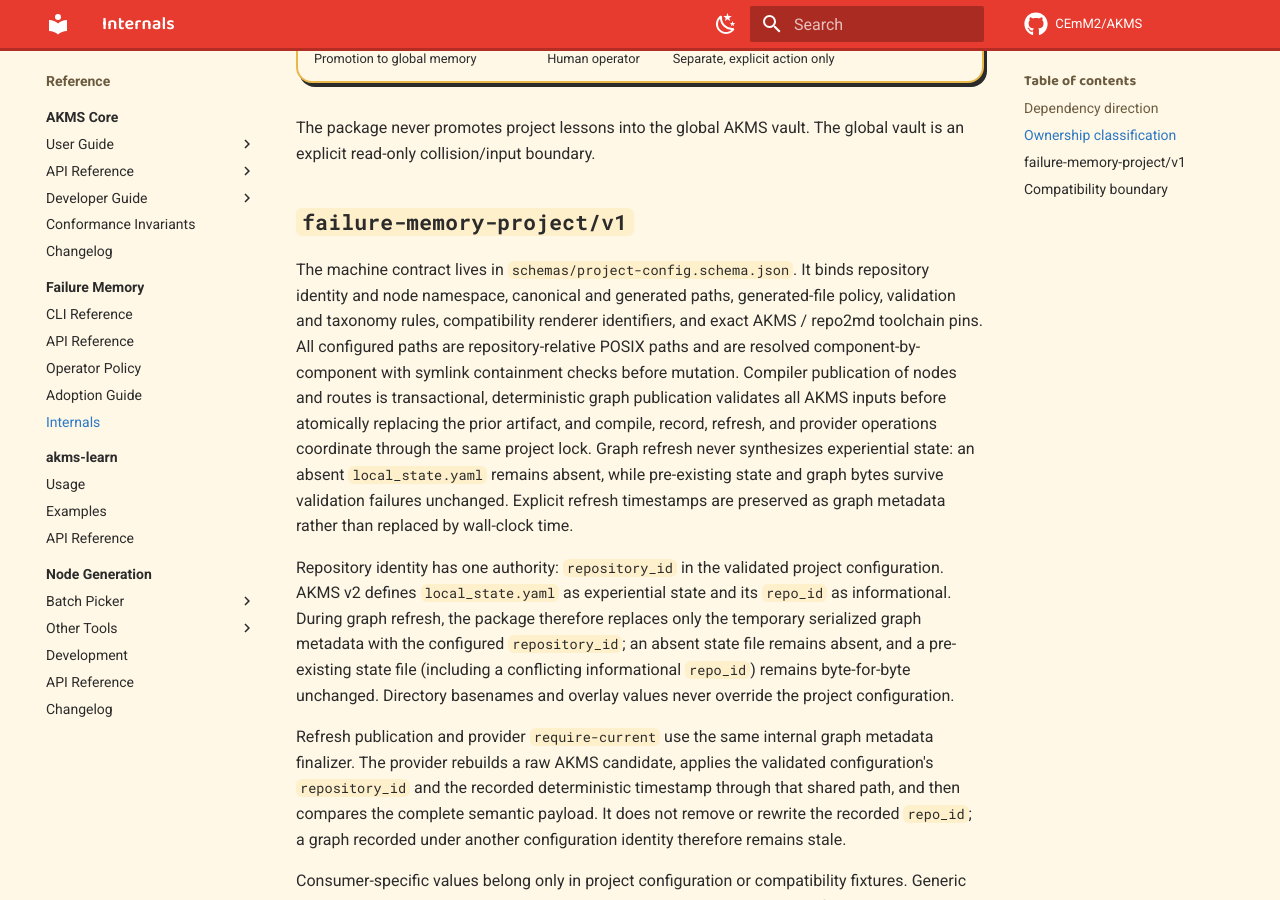
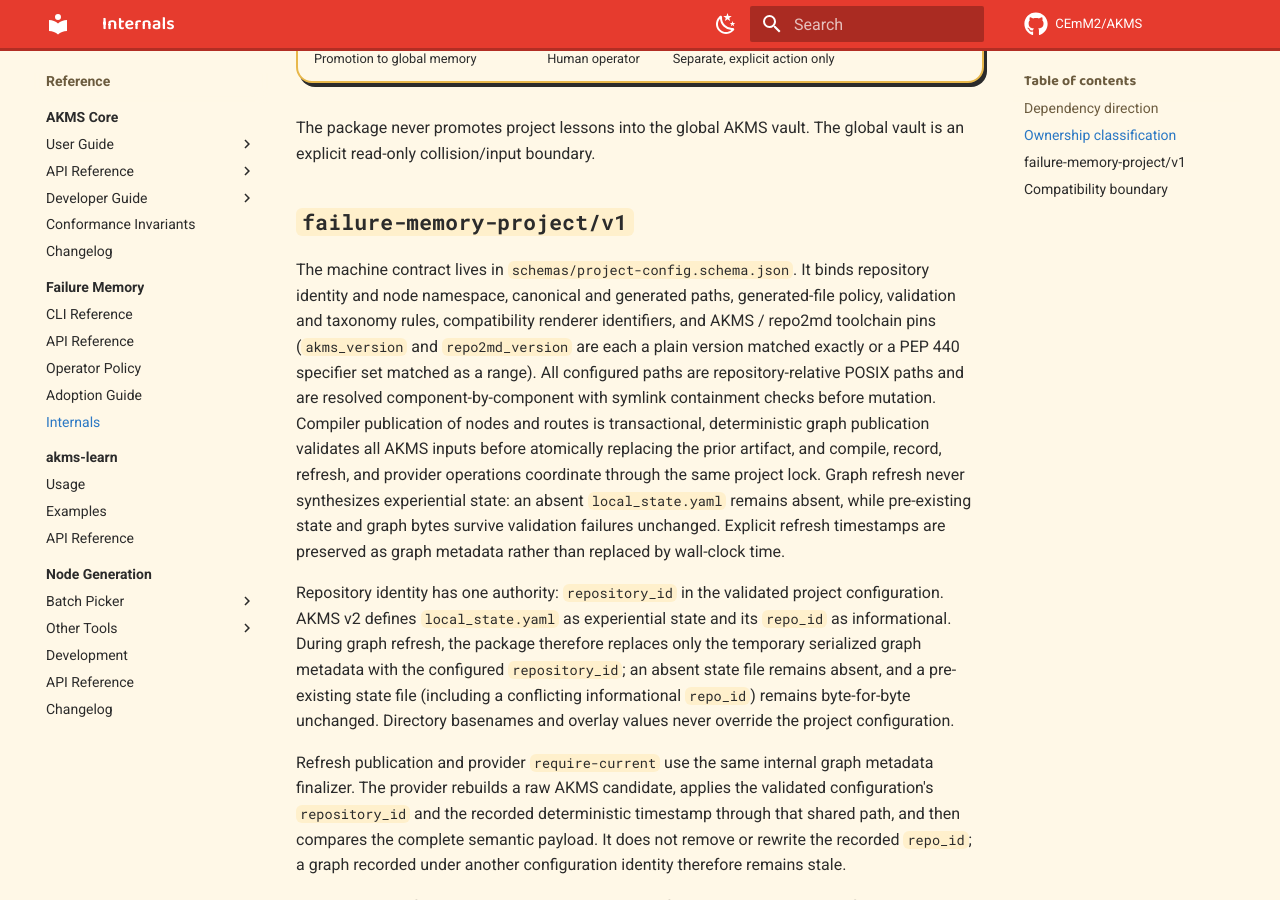
Before and after one commit to CEmM2/AKMS, an MkDocs documentation site: the page built from docs/reference/failure-memory/internals.md, in a window 1280 px wide and 900 px high, scrolled down 1042 px. Built offline with MkDocs 1.6.1 and Material for MkDocs 9.7.7, drawn with Linux system fonts in a browser that asks for light colours; comment, search, counter and statistics services are not loaded.

Commit message:
docs(failure-memory): describe version ranges in toolchain pins
Document that toolchain.akms_version and toolchain.repo2md_version take a
plain version or a PEP 440 specifier set, how a value is classified, when
the drift advisories fire, and that init now pins the installed akms
minor series. Record both changes in the changelog.

Co-Authored-By: Claude Opus 5.5 <noreply@anthropic.com>

```diff
--- a/docs/reference/failure-memory/internals.md
+++ b/docs/reference/failure-memory/internals.md
@@ -38,8 +38,9 @@ global vault is an explicit read-only collision/input boundary.
 The machine contract lives in
 `schemas/project-config.schema.json`.  It binds repository identity and node
 namespace, canonical and generated paths, generated-file policy, validation
-and taxonomy rules, compatibility renderer identifiers, and exact AKMS /
-repo2md toolchain pins.  All configured paths are repository-relative POSIX
+and taxonomy rules, compatibility renderer identifiers, and AKMS / repo2md
+toolchain pins (`akms_version` and `repo2md_version` are each a plain version
+matched exactly or a PEP 440 specifier set matched as a range).  All configured paths are repository-relative POSIX
 paths and are resolved component-by-component with symlink containment checks before mutation. Compiler publication of nodes and routes is transactional, deterministic graph publication validates all AKMS inputs before atomically replacing the prior artifact, and compile, record, refresh, and provider operations coordinate through the same project lock. Graph refresh never synthesizes experiential state: an absent `local_state.yaml` remains absent, while pre-existing state and graph bytes survive validation failures unchanged. Explicit refresh timestamps are preserved as graph metadata rather than replaced by wall-clock time.
 
 Repository identity has one authority: `repository_id` in the validated project
```
Also changed, not shown: CHANGELOG.md (+14 -0 lines), docs/architecture/failure-memory.md (+1 -1 lines), docs/reference/failure-memory/adoption.md (+2 -0 lines).
